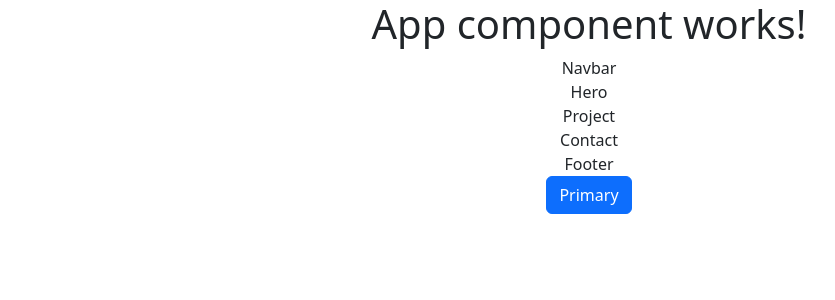
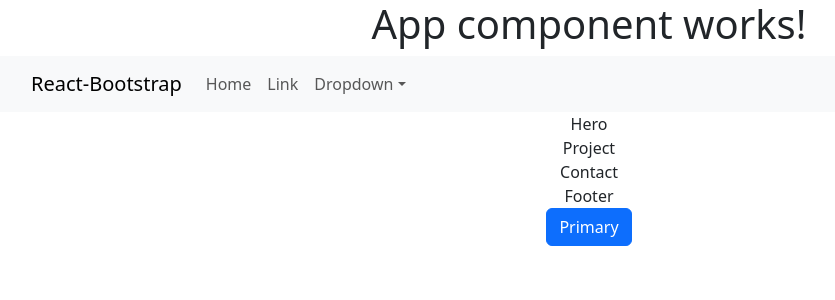
Before and after one commit to ImsirovicAjdin/collab-react-netlify-simple-app, a React (Create React App) app: page / in a window 1280 px wide. Shown: the top 300 px of the page, without its empty margins (51-886 px from the left). Built offline with nearby package versions, Linux system fonts and the light colour scheme.

Commit message:
Navbar added

```diff
--- a/src/App.js
+++ b/src/App.js
@@ -1,6 +1,6 @@
 import "./App.css";
 import 'bootstrap/dist/css/bootstrap.min.css';
-import Navbar from "./components/Navbar";
+import Navigation from "./components/Navigation";
 import Hero from "./components/Hero";
 import Projects from "./components/Projects";
 import Contact from "./components/Contact";
@@ -10,7 +10,7 @@
 function App() {
   return <div className="App">
     <h1>App component works!</h1>
-    <Navbar />
+    <Navigation />
     <Hero />
     <Projects />
     <Contact />
--- a/src/components/Navbar.js
+++ /dev/null
@@ -1,11 +0,0 @@
-import React from 'react'
-
-const Navbar = () => {
-    return (
-        <div>
-Navbar
-        </div>
-    )
-}
-
-export default Navbar;
--- /dev/null
+++ b/src/components/Navigation.js
@@ -0,0 +1,35 @@
+import React from 'react'
+import Container from 'react-bootstrap/Container';
+import Nav from 'react-bootstrap/Nav';
+import Navbar from 'react-bootstrap/Navbar';
+import NavDropdown from 'react-bootstrap/NavDropdown';
+
+const Navigation = () => {
+    return (
+        <Navbar expand="lg" className="bg-body-tertiary">
+            <Container>
+                <Navbar.Brand href="#home">React-Bootstrap</Navbar.Brand>
+                <Navbar.Toggle aria-controls="basic-navbar-nav" />
+                <Navbar.Collapse id="basic-navbar-nav">
+                    <Nav className="me-auto">
+                        <Nav.Link href="#home">Home</Nav.Link>
+                        <Nav.Link href="#link">Link</Nav.Link>
+                        <NavDropdown title="Dropdown" id="basic-nav-dropdown">
+                            <NavDropdown.Item href="#action/3.1">Action</NavDropdown.Item>
+                            <NavDropdown.Item href="#action/3.2">
+                                Another action
+                            </NavDropdown.Item>
+                            <NavDropdown.Item href="#action/3.3">Something</NavDropdown.Item>
+                            <NavDropdown.Divider />
+                            <NavDropdown.Item href="#action/3.4">
+                                Separated link
+                            </NavDropdown.Item>
+                        </NavDropdown>
+                    </Nav>
+                </Navbar.Collapse>
+            </Container>
+        </Navbar>
+    );
+}
+
+export default Navigation
```
